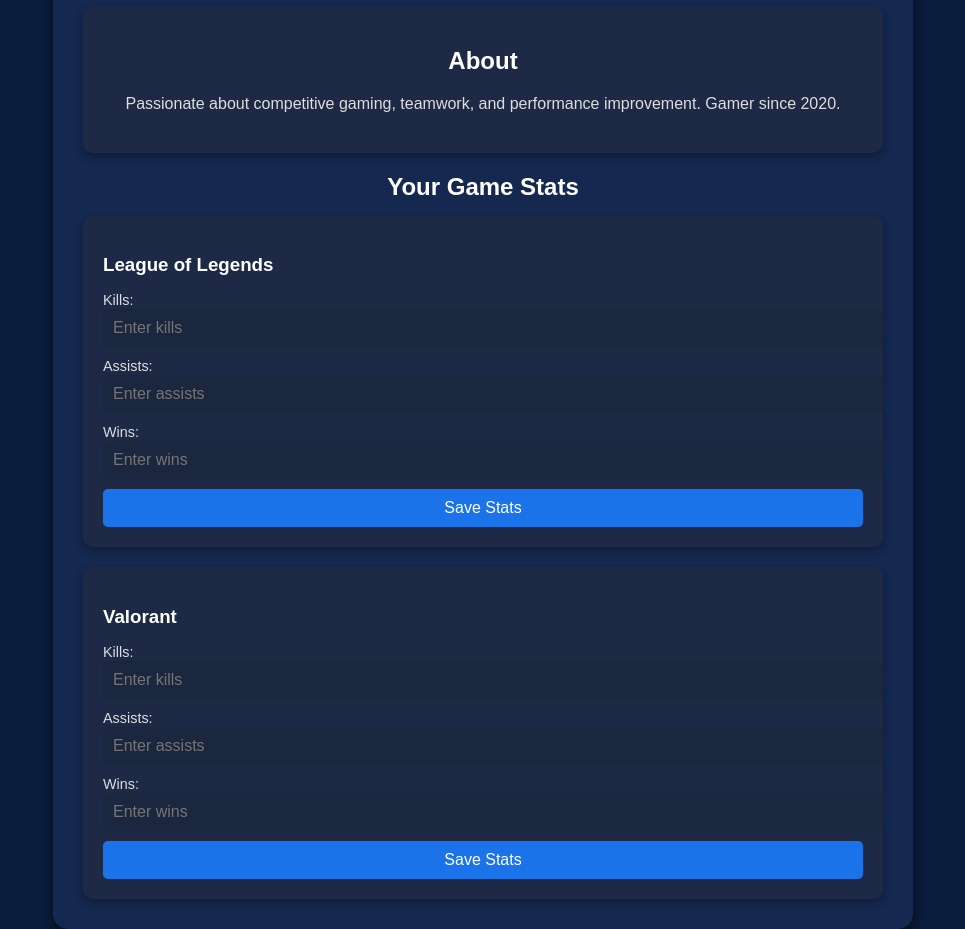
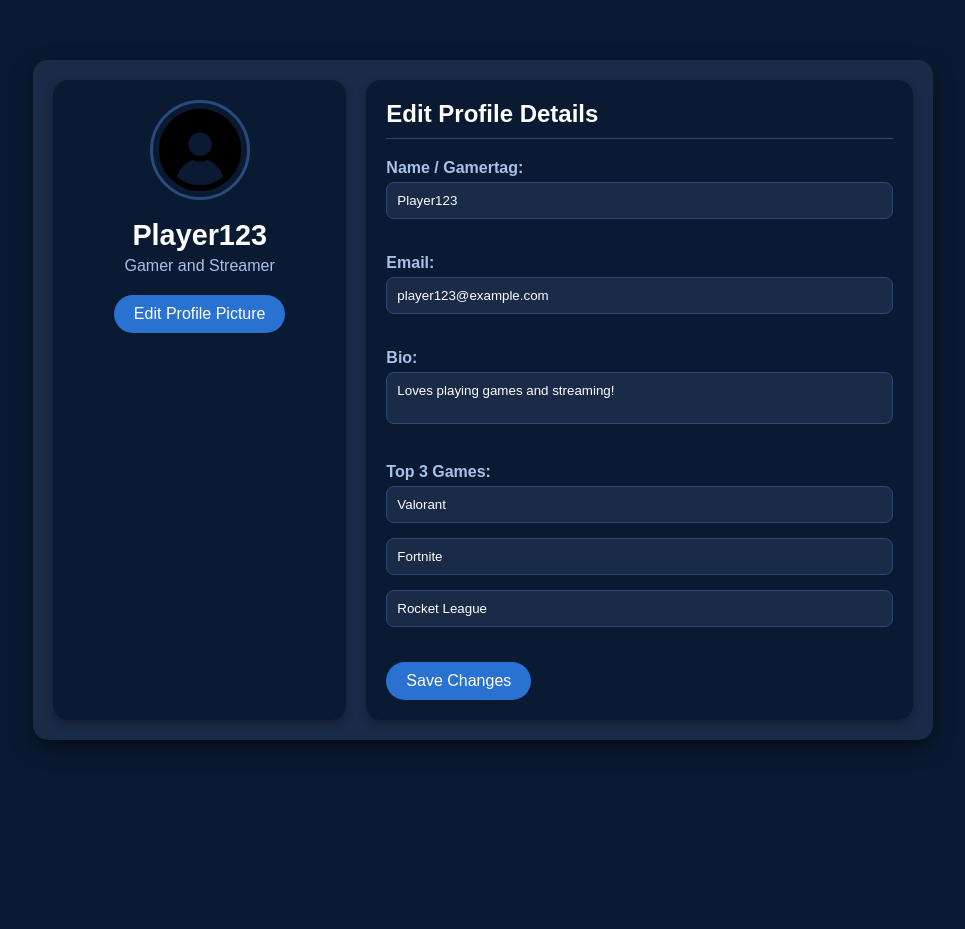
Before and after one commit to duckie-boy/StatSnap, a Flask app: page /profile in a window 1280 px wide. Shown: the whole page, without its empty margins (157-1122 px from the left). After the commit the page ends 749 px from the top, so only its background shows below. Run offline with Flask 3, Linux system fonts and the light colour scheme.

Commit message:
ui for profile page.

```diff
--- a/FlaskApp/app.py
+++ b/FlaskApp/app.py
@@ -1,6 +1,14 @@
-from flask import Flask, render_template
+from flask import Flask, render_template, request, redirect, url_for
 
 app = Flask(__name__)
+
+# Simulated user profile data (In a real-world application, use a database)
+user_profile = {
+    "username": "Player123",
+    "email": "player123@example.com",
+    "bio": "Loves playing games and streaming!",
+    "top_games": ["Valorant", "Fortnite", "Rocket League"]
+}
 
 # Landing Page Route
 @app.route('/')
@@ -18,15 +26,24 @@ def signup():
     return "Sign Up Page"
 
 # Profile Page Route
-@app.route('/profile')
+@app.route('/profile', methods=['GET', 'POST'])
 def profile():
-    # Example user data passed to the template
-    return render_template('profile.html', user={
-        "username": "Player123",
-        "email": "player123@example.com",
-        "games_played": 25,
-        "highest_score": 1900
-    })
+    if request.method == 'POST':
+        # Get data from the form and update the user profile
+        user_profile['username'] = request.form.get('name')
+        user_profile['email'] = request.form.get('email')
+        user_profile['bio'] = request.form.get('bio')
+        user_profile['top_games'] = [
+            request.form.get('game1'),
+            request.form.get('game2'),
+            request.form.get('game3')
+        ]
+
+        # Redirect to the profile page after saving changes
+        return redirect(url_for('profile'))
+
+    # Render the profile template with current user data
+    return render_template('profile.html', user=user_profile)
 
 if __name__ == '__main__':
     app.run(debug=True)
--- a/FlaskApp/static/profile.css
+++ b/FlaskApp/static/profile.css
@@ -1,134 +1,161 @@
+* {
+    margin: 0;
+    padding: 0;
+    box-sizing: border-box;
+}
 
 body {
-    font-family: Arial, sans-serif;
-    background-color: #0a1e3e;
-    color: white;
-    margin: 0;
-    padding: 0;
+    font-family: 'Arial', sans-serif;
+    background-color: #0b1a33;
+    color: #ffffff;
     display: flex;
     justify-content: center;
     align-items: center;
     height: 100vh;
-    width: 100vw;
-    overflow: hidden;
+    padding: 20px;
 }
 
-
-.profile-container {
-    background-color: #142850;
-    padding: 30px;
+/* main container */
+.container {
+    max-width: 900px;
+    width: 100%;
+    background-color: #1a2b48;
     border-radius: 15px;
-    box-shadow: 0 8px 15px rgba(0, 0, 0, 0.6);
-    width: 90%;
-    max-width: 800px;
-    text-align: center;
+    padding: 20px;
+    display: flex;
+    gap: 20px;
+    box-shadow: 0 8px 20px rgba(0, 0, 0, 0.5);
 }
 
+/* profile wrapper */
+.profile-wrapper {
+    display: flex;
+    width: 100%;
+    gap: 20px;
+}
 
-.profile-header {
-    display: flex;
-    align-items: center;
-    justify-content: center;
+/* left profile card */
+.profile-card {
+    flex: 1;
+    background-color: #0b1a33;
+    border-radius: 15px;
+    padding: 20px;
+    text-align: center;
+    box-shadow: 0 4px 10px rgba(0, 0, 0, 0.3);
+}
+
+.profile-avatar img {
+    width: 100px;
+    height: 100px;
+    border-radius: 50%;
+    border: 3px solid #2a4a7b;
+    margin-bottom: 15px;
+}
+
+.profile-card h2 {
+    font-size: 1.8em;
+    margin-bottom: 5px;
+}
+
+.subtitle {
+    font-size: 1em;
+    color: #a8c1e8;
     margin-bottom: 20px;
 }
 
-.profile-picture {
-    width: 80px;
-    height: 80px;
-    border-radius: 50%;
-    border: 3px solid #1a73e8;
-    margin-right: 15px;
+.action-button {
+    background-color: #2a72d2;
+    border: none;
+    border-radius: 20px;
+    color: #ffffff;
+    padding: 10px 20px;
+    font-size: 1em;
+    cursor: pointer;
+    transition: background-color 0.3s;
 }
 
-.user-info h1 {
-    font-size: 1.8em;
-    margin: 0;
-    color: white;
+.action-button:hover {
+    background-color: #1a5bb5;
 }
 
-.user-info p {
-    margin: 5px 0;
-    color: #ddd;
-}
-
-
-.profile-bio {
-    background-color: #1e2a45;
+/* rigjt details card */
+.details-card {
+    flex: 2;
+    background-color: #0b1a33;
+    border-radius: 15px;
     padding: 20px;
-    border-radius: 10px;
-    margin-bottom: 20px;
     box-shadow: 0 4px 10px rgba(0, 0, 0, 0.3);
 }
 
-.profile-bio h2 {
-    color: white;
-    margin-bottom: 10px;
+.details-card h3 {
+    font-size: 1.5em;
+    margin-bottom: 20px;
+    border-bottom: 1px solid #2a4a7b;
+    padding-bottom: 10px;
 }
 
-.profile-bio p {
-    color: #ddd;
-    font-size: 1em;
-    line-height: 1.6;
+.details-field {
+    margin-bottom: 20px;
 }
 
-.career-stats h2 {
-    margin-bottom: 15px;
-    color: white;
+.details-field label {
+    display: block;
+    font-weight: bold;
+    margin-bottom: 5px;
+    color: #a8c1e8;
 }
 
-.stats-container {
-    display: flex;
-    flex-direction: column;
-    gap: 20px;
+.details-field input,
+.details-field textarea {
+    width: 100%;
+    background-color: #1a2b48;
+    border: 1px solid #2a4a7b;
+    border-radius: 8px;
+    padding: 10px;
+    color: #ffffff;
+    font-family: Arial, sans-serif;
+    margin-bottom: 15px;
+    resize: none;
 }
 
-
-.game-stats {
-    background-color: #1e2a45;
-    padding: 20px;
-    border-radius: 10px;
-    box-shadow: 0 4px 10px rgba(0, 0, 0, 0.3);
-    text-align: left;
+/* List Styling for top games */
+.details-field ul {
+    list-style: none;
+    padding: 0;
 }
 
-.game-stats h3 {
-    margin-bottom: 15px;
-    color: white;
+.details-field ul li {
+    background-color: #1a2b48;
+    border: 1px solid #2a4a7b;
+    border-radius: 8px;
+    padding: 10px;
+    margin-bottom: 5px;
+    text-align: center;
+    color: #ffffff;
 }
 
-
-.stats-form {
-    display: flex;
-    flex-direction: column;
-    gap: 10px;
+.save-button {
+    background-color: #2a72d2;
+    border: none;
+    border-radius: 20px;
+    color: #ffffff;
+    padding: 10px 20px;
+    font-size: 1em;
+    cursor: pointer;
+    transition: background-color 0.3s;
 }
 
-.form-group label {
-    color: #ddd;
-    font-size: 0.9em;
+.save-button:hover {
+    background-color: #1a5bb5;
 }
 
-.form-group input {
-    width: 100%;
-    padding: 10px;
-    background-color: #1a273e;
-    color: white;
-    border: none;
-    border-radius: 5px;
-    font-size: 1em;
+@media (max-width: 768px) {
+    .profile-wrapper {
+        flex-direction: column;
+    }
+
+    .profile-card,
+    .details-card {
+        flex: 1;
+    }
 }
-
-button.button {
-    background-color: #1a73e8;
-    color: white;
-    padding: 10px 15px;
-    border: none;
-    border-radius: 5px;
-    font-size: 1em;
-    cursor: pointer;
-    transition: background-color 0.3s ease;
-}
-
-button.button:hover {
-    background-color: #1667c2;
-}
--- a/FlaskApp/templates/profile.html
+++ b/FlaskApp/templates/profile.html
@@ -3,69 +3,57 @@
 <head>
     <meta charset="UTF-8">
     <meta name="viewport" content="width=device-width, initial-scale=1.0">
-    <title>StatSnap Profile</title>
-    <link rel="stylesheet" href="{{ url_for('static', filename='styles.css') }}">
-    <link rel="stylesheet" href="{{ url_for('static', filename='profile.css') }}">
+    <title>Profile Page - StatSnap</title>
+    <link rel="stylesheet" href="../static/profile.css">
 </head>
 <body>
-    <div class="profile-container">
-        <div class="profile-header">
-            <img src="{{ url_for('static', filename='profile-placeholder.png') }}" alt="Profile Picture" class="profile-picture">
-            <div class="user-info">
-                <h1>Player123</h1>
-                <p>Competitive Gamer | Games Played: League of Legends, Valorant</p>
+    <div class="container">
+        <div class="profile-wrapper">
+            <!-- Left Side: Profile Card -->
+            <div class="profile-card">
+                <div class="profile-avatar">
+                    <img src="{{ url_for('static', filename='avatar-placeholder.png') }}" alt="User Avatar">
                 </div>
+                <h2>{{ user['username'] }}</h2>
+                <p class="subtitle">Gamer and Streamer</p>
+                <button class="action-button">Edit Profile Picture</button>
             </div>
 
-        <section class="profile-bio">
-            <h2>About</h2>
-            <p>
-                Passionate about competitive gaming, teamwork, and performance improvement. Gamer since 2020.
-            </p>
-        </section>
-
-        <section class="career-stats">
-            <h2>Your Game Stats</h2>
-            <div class="stats-container">
-                <div class="game-stats">
-                    <h3>League of Legends</h3>
-                    <form class="stats-form">
-                        <div class="form-group">
-                            <label for="kills-lol">Kills:</label>
-                            <input type="number" id="kills-lol" name="kills-lol" placeholder="Enter kills" />
-                        </div>
-                        <div class="form-group">
-                            <label for="assists-lol">Assists:</label>
-                            <input type="number" id="assists-lol" name="assists-lol" placeholder="Enter assists" />
-                        </div>
-                        <div class="form-group">
-                            <label for="wins-lol">Wins:</label>
-                            <input type="number" id="wins-lol" name="wins-lol" placeholder="Enter wins" />
-                        </div>
-                        <button type="submit" class="button">Save Stats</button>
-                    </form>
+            <!-- Right Side: Profile Details -->
+            <div class="details-card">
+                <h3>Edit Profile Details</h3>
+                <form method="POST" action="/profile">
+                    <!-- Name -->
+                    <div class="details-field">
+                        <label for="name">Name / Gamertag:</label>
+                        <input type="text" id="name" name="name" value="{{ user['username'] }}" required>
                     </div>
 
-                <div class="game-stats">
-                    <h3>Valorant</h3>
-                    <form class="stats-form">
-                        <div class="form-group">
-                            <label for="kills-valorant">Kills:</label>
-                            <input type="number" id="kills-valorant" name="kills-valorant" placeholder="Enter kills" />
+                    <!-- Email -->
+                    <div class="details-field">
+                        <label for="email">Email:</label>
+                        <input type="email" id="email" name="email" value="{{ user['email'] }}" required>
                     </div>
-                        <div class="form-group">
-                            <label for="assists-valorant">Assists:</label>
-                            <input type="number" id="assists-valorant" name="assists-valorant" placeholder="Enter assists" />
+
+                    <!-- Bio -->
+                    <div class="details-field">
+                        <label for="bio">Bio:</label>
+                        <textarea id="bio" name="bio" placeholder="Tell us a little about yourself...">{{ user['bio'] }}</textarea>
                     </div>
-                        <div class="form-group">
-                            <label for="wins-valorant">Wins:</label>
-                            <input type="number" id="wins-valorant" name="wins-valorant" placeholder="Enter wins" />
+
+                    <!-- Top 3 Games -->
+                    <div class="details-field">
+                        <label for="top-games">Top 3 Games:</label>
+                        <input type="text" id="game1" name="game1" value="{{ user['top_games'][0] }}">
+                        <input type="text" id="game2" name="game2" value="{{ user['top_games'][1] }}">
+                        <input type="text" id="game3" name="game3" value="{{ user['top_games'][2] }}">
                     </div>
-                        <button type="submit" class="button">Save Stats</button>
+
+                    <!-- Save Button -->
+                    <button type="submit" class="save-button">Save Changes</button>
                 </form>
             </div>
         </div>
-        </section>
     </div>
 </body>
 </html>
```
Also changed, not shown: FlaskApp/static/avatar-placeholder.png (added). Lines whose indentation alone changed are shown as unchanged.
